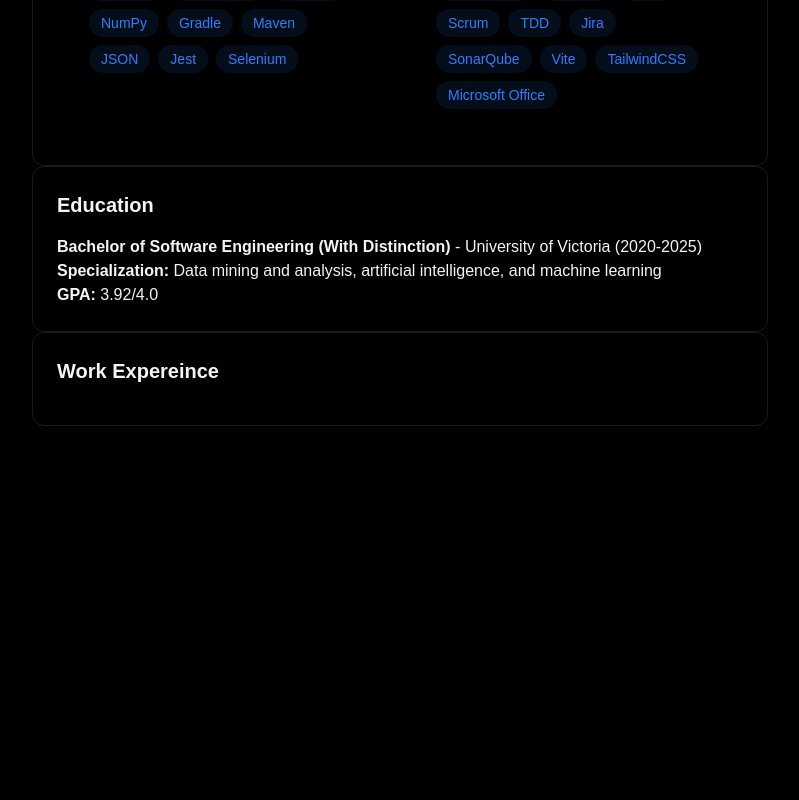
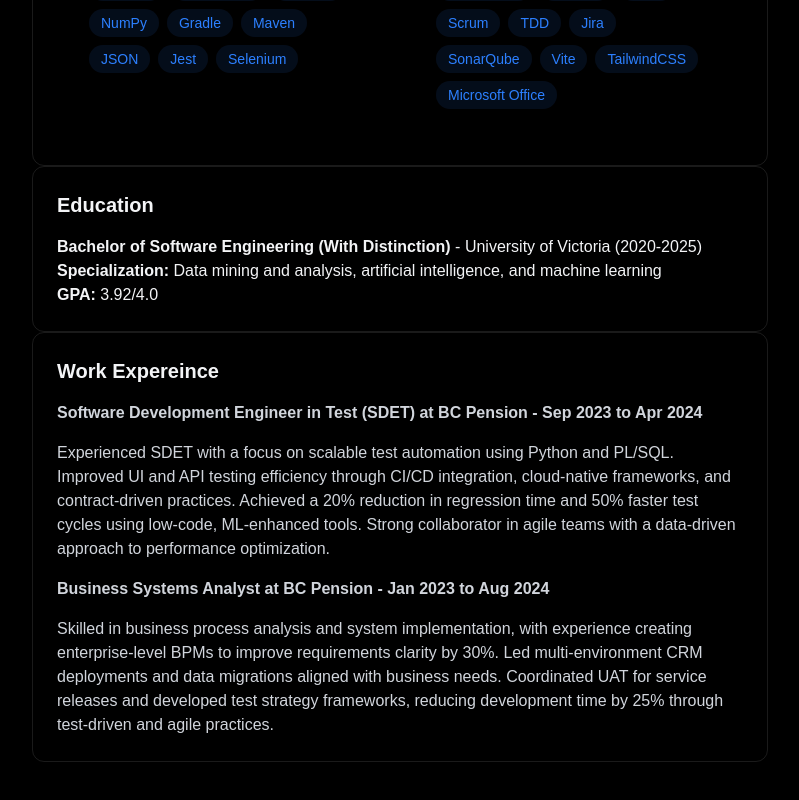
Before and after one commit to ash-raf-codes/portfolio, a React (Vite) app: page / in a window 1280 px wide. Shown: the part 1324-2124 px from the top of the page, without its empty margins (240-1039 px from the left). Before the commit the page ends 1830 px from the top, so only its background shows below. Built offline with nearby package versions, Linux system fonts and the light colour scheme.

Commit message:
Completed About me

```diff
--- a/src/compontents/sections/About.jsx
+++ b/src/compontents/sections/About.jsx
@@ -69,9 +69,25 @@
 
 
                  <div className="p-6 rounded-xl border-white/10 border hover:-translate-y-1 transition-all">
-                                <h3 className="text-xl font-bold mb-4">
-                                    Work Expereince
-                                </h3>
+                                <h3 className="text-xl font-bold mb-4">Work Expereince</h3>
+                                <div className="space-y-4 text-gray-300">
+                                    <h4 className="font-semibold"> Software Development Engineer in Test (SDET) at BC Pension - Sep 2023 to Apr 2024</h4>
+                                    <p>
+                                        Experienced SDET with a focus on scalable test automation using Python and PL/SQL.
+                                        Improved UI and API testing efficiency through CI/CD integration, cloud-native frameworks, and contract-driven practices.
+                                        Achieved a 20% reduction in regression time and 50% faster test cycles using low-code, ML-enhanced tools.
+                                        Strong collaborator in agile teams with a data-driven approach to performance optimization.
+                                    </p>
+                                </div>
+
+                                <div className="space-y-4 text-gray-300 mt-4">
+                                    <h4 className="font-semibold">Business Systems Analyst at BC Pension - Jan 2023 to Aug 2024</h4>
+                                    <p>
+                                        Skilled in business process analysis and system implementation, with experience creating enterprise-level BPMs to improve requirements clarity by 30%.
+                                        Led multi-environment CRM deployments and data migrations aligned with business needs.
+                                        Coordinated UAT for service releases and developed test strategy frameworks, reducing development time by 25% through test-driven and agile practices.
+                                    </p>
+                                </div>
                         </div>
 
             </div>
```
